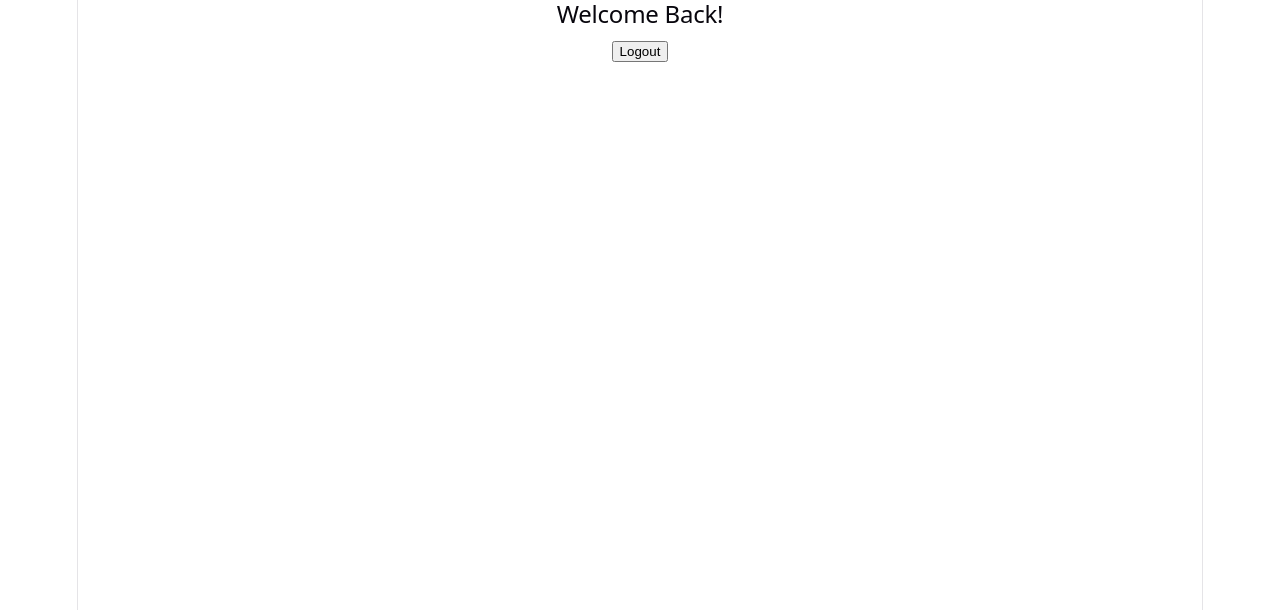
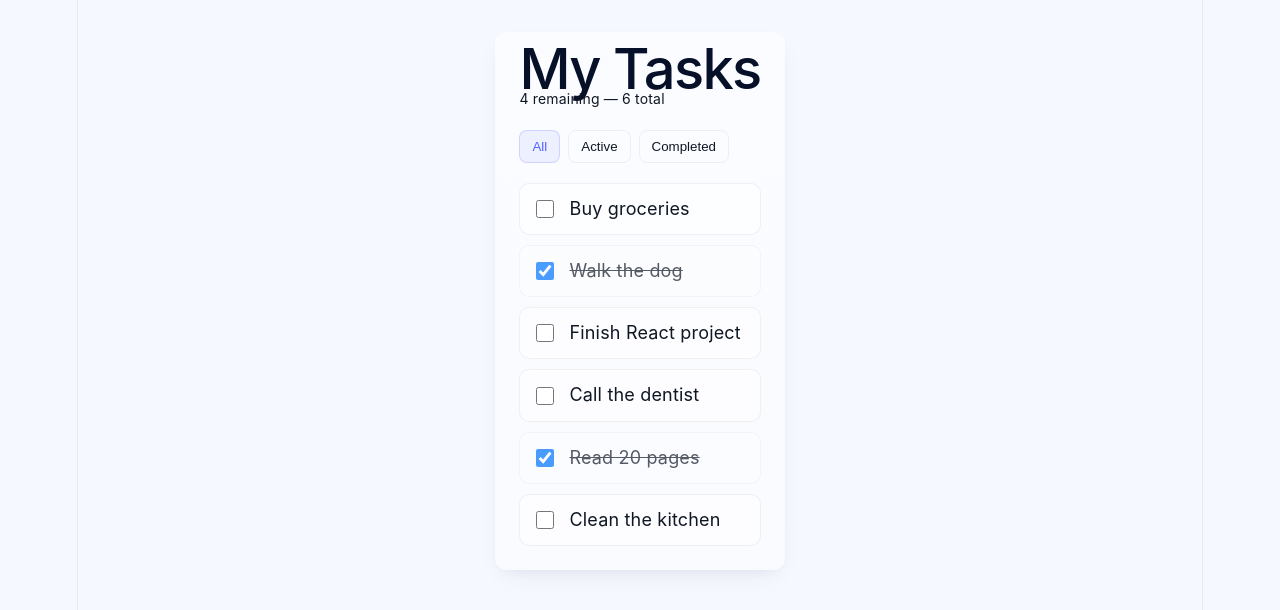
Before and after one commit to Aryan-basatia/react-fundamental, a React (Vite) app: page / in a window 1280 px wide. Shown: the top 610 px of the page. Built offline with nearby package versions, Linux system fonts and the light colour scheme.

Commit message:
feat: task list with filter and toggle — .map() and keys

```diff
--- a/src/App.jsx
+++ b/src/App.jsx
@@ -1,82 +1,64 @@
-/* import UserCard from "./components/UserCard";
-import Greeting from "./components/Greeting";
-import Profile from "./components/Profile"; */
+import { useState } from "react";
+import TaskItem from "./components/TaskItem";
 
-import LoginStatus from "./components/LoginStatus";
-
-/*
-import PlayerScore from "./components/PLayerScore"; */
-import { useState } from "react";
-import NotificationBadge from "./components/NotificationBadge";
-
-/* import Counter from "./components/Counter";
-import ToggleText from "./components/ToggleText";
-import UserForm from "./components/UserForm"; */
-
-
+const initialTasks = [
+  { id: 1, text: "Buy groceries", done: false },
+  { id: 2, text: "Walk the dog", done: true },
+  { id: 3, text: "Finish React project", done: false },
+  { id: 4, text: "Call the dentist", done: false },
+  { id: 5, text: "Read 20 pages", done: true },
+  { id: 6, text: "Clean the kitchen", done: false },
+];
 
 function App() {
-  /* function handleClick(name) {
-    console.log(name);
-  } */
+  const [tasks, setTasks] = useState(initialTasks);
+  const [filter, setFilter] = useState("All");
 
- /*  const [score1,setScore1] = useState(0);
-  const [score2,setScore2] = useState(0);
-
-  function onIncrement1(){
-    setScore1(prev => prev+1)
-  }
-  function onIncrement2(){
-    setScore2(prev=>prev+1)
+  function toggleId(id) {
+    setTasks((prev) =>
+      prev.map((t) => (t.id === id ? { ...t, done: !t.done } : t)),
+    );
   }
 
-  function onReset(){
-    setScore1(0);
-    setScore2(0);
-  } */
+  const visible = tasks.filter((t) => {
+    if (filter === "Active") return !t.done;
+    if (filter === "Completed") return t.done;
+    return true;
+  });
 
-    const [isLoggedIn,setIsLoggedIn] = useState(true);
+  const filters = ["All", "Active", "Completed"];
 
-    function toggleLogin(){
-      setIsLoggedIn(prev => !prev)
-    }
-    const count = 0;
-
-
+  const remaining = tasks.filter((t) => !t.done).length;
 
   return (
-    <>
-      {/* <Profile />
-      <Greeting />
-      <UserCard
-        name="Aryan"
-        role="Tutor"
-        onClick={() => handleClick("Admin")}
-      />
-      <UserCard name="Ravan" onClick={() => handleClick("Admin")} />
-      <UserCard
-        name="Rajesh"
-        role="Owner"
-        onClick={() => handleClick("Admin")}
-      />
-      <UserCard
-        name="Ruchi"
-        role="Divorce officer"
-        onClick={() => handleClick("Admin")}
-      /> */}
+    <main className="app">
+      <header className="app-header">
+        <h1>My Tasks</h1>
+        <p className="subtitle">
+          {remaining} remaining — {tasks.length} total
+        </p>
+      </header>
 
-        {/* <Counter/>
-        <ToggleText/>
-        <UserForm /> */}
+      <div className="controls">
+        <div className="filters">
+          {filters.map((f) => (
+            <button
+              key={f}
+              className={`filter-btn ${filter === f ? "active" : ""}`}
+              onClick={() => setFilter(f)}
+            >
+              {f}
+            </button>
+          ))}
+        </div>
+      </div>
 
-     {/*    <PlayerScore name="player1" score={score1} onIncrement={onIncrement1}/>
-        <button  className="btn1" onClick={onReset}>Reset</button>
-        <PlayerScore name="player2" score={score2} onIncrement={onIncrement2}/> */}
-
-
-        <LoginStatus isLoggedIn={isLoggedIn} toggleLogin={toggleLogin}/>
-        {count > 0&&<NotificationBadge count={count}/>}
-    </>
+      <section className="task-list">
+        {visible.map((task) => (
+          <TaskItem key={task.id} task={task} onToggle={toggleId} />
+        ))}
+      </section>
+    </main>
   );
 }
 
--- /dev/null
+++ b/src/components/TaskItem.jsx
@@ -0,0 +1,15 @@
+export default function TaskItem({ task, onToggle }) {
+  return (
+    <div className={`task-item ${task.done ? "done" : ""}`}>
+      <label className="task-label">
+        <input
+          className="task-checkbox"
+          type="checkbox"
+          checked={task.done}
+          onChange={() => onToggle(task.id)}
+        />
+        <span className="task-text">{task.text}</span>
+      </label>
+    </div>
+  );
+}
--- a/src/index.css
+++ b/src/index.css
@@ -1,18 +1,22 @@
 :root {
-  --text: #6b6375;
-  --text-h: #08060d;
-  --bg: #fff;
-  --border: #e5e4e7;
-  --code-bg: #f4f3ec;
-  --accent: #aa3bff;
-  --accent-bg: rgba(170, 59, 255, 0.1);
-  --accent-border: rgba(170, 59, 255, 0.5);
-  --social-bg: rgba(244, 243, 236, 0.5);
+  /* Surprise theme — polished glass with indigo + coral accents */
+  --text: #0f1724; /* deep slate */
+  --text-h: #061028; /* heading */
+  --bg: #f5f8ff; /* airy background */
+  --panel-bg: rgba(255, 255, 255, 0.6);
+  --border: rgba(15, 20, 40, 0.06);
+  --code-bg: #eef6ff;
+  --accent: #5562ff; /* soft indigo */
+  --accent-2: #ff7a59; /* warm coral */
+  --accent-bg: rgba(85, 98, 255, 0.08);
+  --accent-border: rgba(85, 98, 255, 0.2);
+  --social-bg: rgba(241, 245, 249, 0.6);
   --shadow:
-    rgba(0, 0, 0, 0.1) 0 10px 15px -3px, rgba(0, 0, 0, 0.05) 0 4px 6px -2px;
+    rgba(13, 20, 40, 0.08) 0 10px 30px -10px,
+    rgba(13, 20, 40, 0.04) 0 6px 12px -4px;
 
-  --sans: system-ui, 'Segoe UI', Roboto, sans-serif;
-  --heading: system-ui, 'Segoe UI', Roboto, sans-serif;
+  --sans: Inter, system-ui, "Segoe UI", Roboto, sans-serif;
+  --heading: Inter, system-ui, "Segoe UI", Roboto, sans-serif;
   --mono: ui-monospace, Consolas, monospace;
 
   font: 18px/145% var(--sans);
@@ -32,17 +36,19 @@
 
 @media (prefers-color-scheme: dark) {
   :root {
-    --text: #9ca3af;
-    --text-h: #f3f4f6;
-    --bg: #16171d;
-    --border: #2e303a;
-    --code-bg: #1f2028;
-    --accent: #c084fc;
-    --accent-bg: rgba(192, 132, 252, 0.15);
-    --accent-border: rgba(192, 132, 252, 0.5);
-    --social-bg: rgba(47, 48, 58, 0.5);
+    --text: #dbeafe; /* muted light */
+    --text-h: #f8fafc;
+    --bg: linear-gradient(180deg, #061229 0%, #071427 60%);
+    --panel-bg: rgba(10, 16, 32, 0.5);
+    --border: rgba(255, 255, 255, 0.06);
+    --code-bg: #071427;
+    --accent: #8fa2ff; /* lighter indigo */
+    --accent-2: #ffb49a; /* warm highlight */
+    --accent-bg: rgba(143, 162, 255, 0.06);
+    --accent-border: rgba(143, 162, 255, 0.16);
+    --social-bg: rgba(10, 16, 32, 0.5);
     --shadow:
-      rgba(0, 0, 0, 0.4) 0 10px 15px -3px, rgba(0, 0, 0, 0.25) 0 4px 6px -2px;
+      rgba(2, 6, 23, 0.6) 0 10px 30px -6px, rgba(2, 6, 23, 0.45) 0 6px 12px -4px;
   }
 
   #social .button-icon {
@@ -107,9 +113,119 @@ code {
   background: var(--code-bg);
 }
 
-.btn1{
+.btn1 {
   border-radius: 25px;
   border-color: black;
   background-color: aqua;
   color: red;
 }
+
+/* App layout */
+.app {
+  max-width: 760px;
+  margin: 32px auto;
+  padding: 24px;
+  box-shadow: var(--shadow);
+  border-radius: 12px;
+  background: linear-gradient(
+    180deg,
+    rgba(255, 255, 255, 0.6),
+    rgba(255, 255, 255, 0.4)
+  );
+}
+.app-header {
+  text-align: left;
+  margin-bottom: 18px;
+}
+.app-header h1 {
+  margin: 0 0 4px 0;
+  color: var(--text-h);
+}
+.subtitle {
+  margin: 0;
+  color: var(--text);
+  font-size: 14px;
+}
+
+/* Controls */
+.controls {
+  display: flex;
+  justify-content: space-between;
+  align-items: center;
+  margin: 12px 0 20px;
+}
+.filters {
+  display: flex;
+  gap: 8px;
+}
+.filter-btn {
+  padding: 8px 12px;
+  border-radius: 8px;
+  border: 1px solid var(--border);
+  background: transparent;
+  color: var(--text);
+  cursor: pointer;
+  transition: all 160ms ease;
+}
+.filter-btn.active {
+  background: var(--accent-bg);
+  color: var(--accent);
+  border-color: var(--accent-border);
+}
+.filter-btn:hover {
+  transform: translateY(-2px);
+  box-shadow: 0 6px 18px -8px var(--shadow);
+}
+
+/* Task list */
+.task-list {
+  display: grid;
+  gap: 10px;
+}
+.task-item {
+  display: flex;
+  align-items: center;
+  padding: 12px;
+  border-radius: 10px;
+  border: 1px solid var(--border);
+  background: var(--panel-bg);
+  transition:
+    transform 180ms ease,
+    box-shadow 180ms ease,
+    opacity 180ms ease;
+}
+.task-item.done {
+  opacity: 0.7;
+}
+.task-label {
+  display: flex;
+  align-items: center;
+  gap: 12px;
+  width: 100%;
+}
+.task-checkbox {
+  width: 18px;
+  height: 18px;
+}
+.task-text {
+  text-align: left;
+  flex: 1;
+}
+.task-item.done .task-text {
+  text-decoration: line-through;
+  color: var(--text);
+}
+.task-item:hover {
+  transform: translateY(-4px);
+  box-shadow: 0 12px 30px -12px var(--shadow);
+}
+
+@media (max-width: 480px) {
+  .app {
+    padding: 16px;
+    margin: 16px;
+  }
+  h1 {
+    font-size: 24px;
+  }
+}
```
